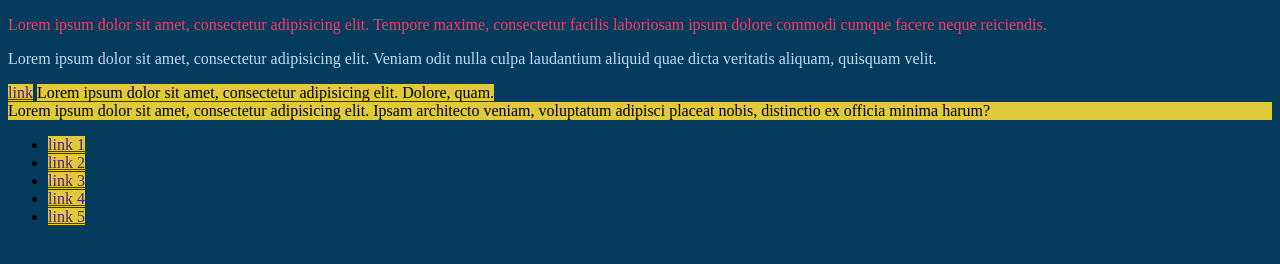
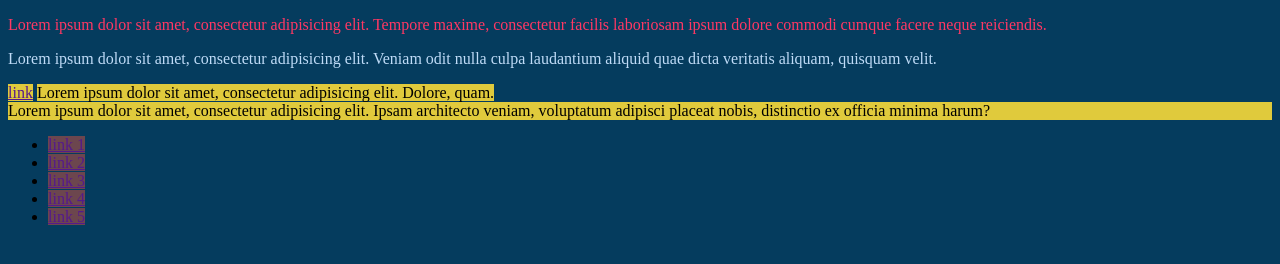
Before and after one commit to agacik/css-podstawy, a plain HTML site: page podstawowe-selektory/index.html in a window 1280 px wide. Drawn offline with Linux system fonts and the light colour scheme.

Commit message:
Selektory potomków.

```diff
--- a/podstawowe-selektory/css/style.css
+++ b/podstawowe-selektory/css/style.css
@@ -13,3 +13,11 @@ p {
 a, span, div {
     background-color: #E0CA3C;
 }
+
+li > a {
+    background-color: #44CF6C;
+}
+
+ul a {
+    background-color: #6C464E;
+}
```
